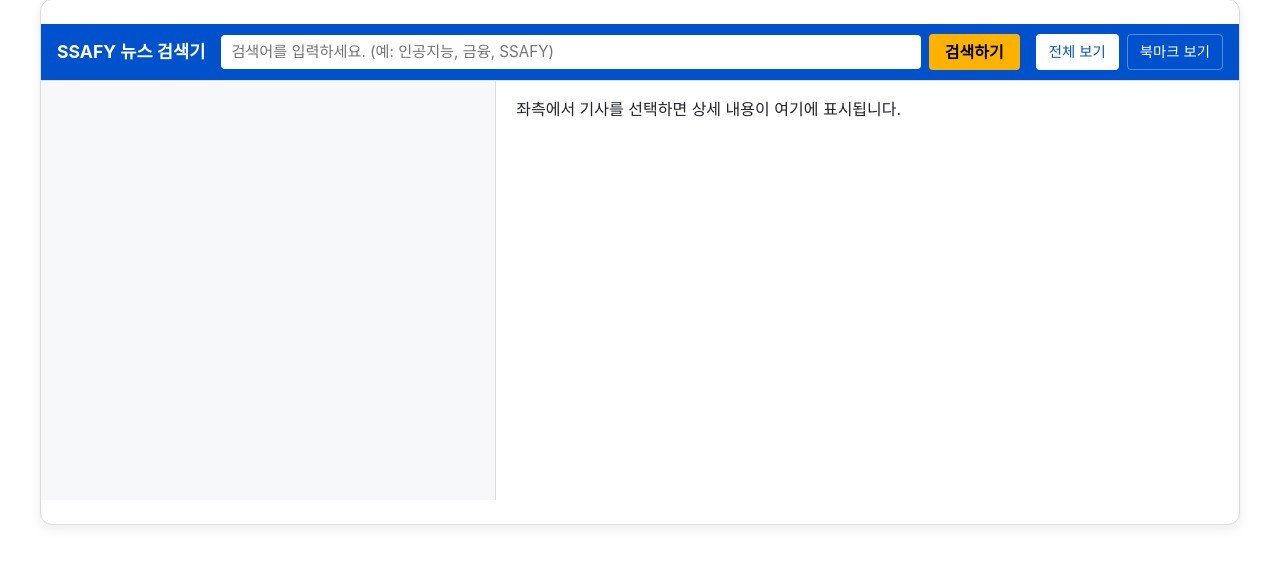
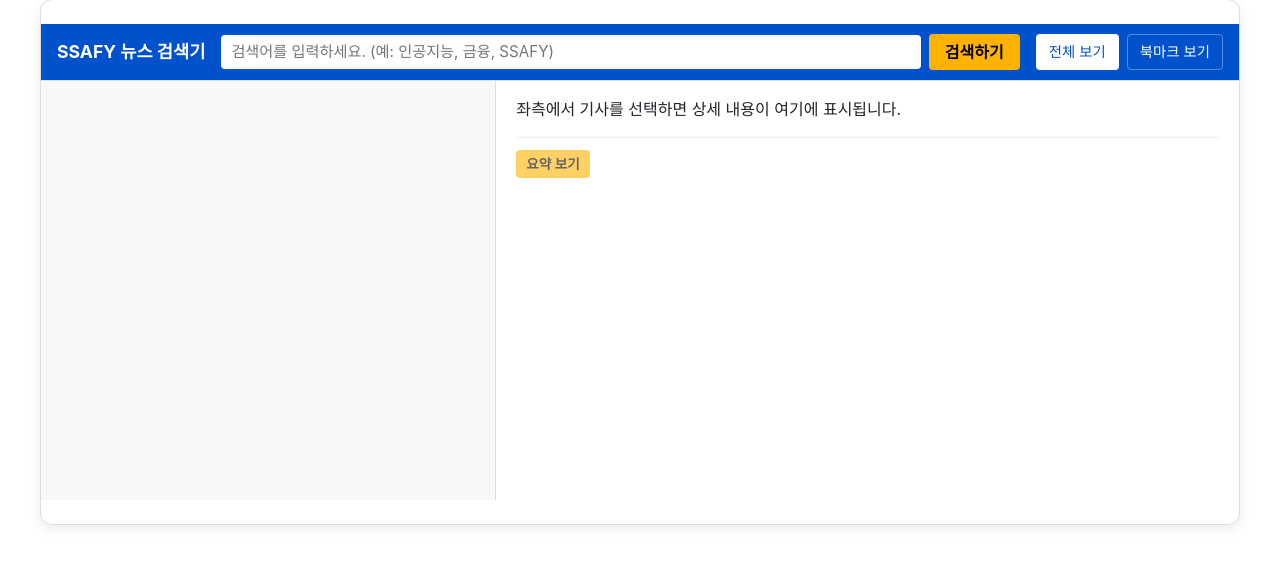
Before and after one commit to 14-2-kihyeon/-with-, a Django app: page /naver/ in a window 1280 px wide. Shown: the part 25-590 px from the top of the page. Run offline with Django 5.2, Linux system fonts and the light colour scheme; tables that the repository leaves empty hold one stand-in row (values such as "Sample post"); parts of the project's set-up code (start-up, migrations or seed data) failed here and were passed over.

Commit message:
naversearch ai챗까지 완

```diff
--- a/Finflow/settings.py
+++ b/Finflow/settings.py
@@ -22,6 +22,7 @@
 API_KEY = env('API_KEY')
 NAVER_CLIENT_ID = os.getenv("NAVER_CLIENT_ID")
 NAVER_CLIENT_SECRET = os.getenv("NAVER_CLIENT_SECRET")
+GMS_KEY = os.getenv("GMS_KEY")
 
 # Quick-start development settings - unsuitable for production
 # See https://docs.djangoproject.com/en/5.2/howto/deployment/checklist/
--- a/naversearch/static/naversearch/app.js
+++ b/naversearch/static/naversearch/app.js
@@ -1,3 +1,6 @@
+
+let currentMode = "all";
+let selectedNewsId = null;     // ★ 현재 선택된 뉴스 id
 // naversearch/static/naversearch/app.js
 
 document.addEventListener("DOMContentLoaded", () => {
@@ -5,11 +8,16 @@
   const searchInput = document.getElementById("search-input");
   const btnAll = document.getElementById("btn-all");
   const btnBookmark = document.getElementById("btn-bookmark");
+  const summaryBtn = document.getElementById("summary-btn");
+  const summaryContent = document.getElementById("summary-content");
 
-  // 처음 접속하면 전체 뉴스 목록 로딩
-  loadNewsList("all");
+  // 페이지 처음 접속: 전체보기 모드
+  currentMode = "all";
+  btnAll.classList.add("active");
+  btnBookmark.classList.remove("active");
+  loadNewsList(currentMode);
 
-  // 검색 버튼 클릭 시: 네이버 API 호출 + DB 저장 + 목록 갱신
+  // [검색하기] 버튼 (검색 후에는 항상 전체보기 모드로)
   searchBtn.addEventListener("click", async () => {
     const query = searchInput.value.trim();
     if (!query) {
@@ -18,13 +26,12 @@
     }
 
     try {
-      // 1) /api/news/search/ 호출해서 네이버 뉴스 → DB 저장
-      await axios.get("/api/news/search/", {
-        params: { q: query },
-      });
-
-      // 2) 저장 후 전체 목록 다시 불러오기
-      await loadNewsList("all");
+      await axios.get("/api/news/search/", { params: { q: query } });
+      // 검색 후에는 전체 리스트로 다시
+      currentMode = "all";
+      btnAll.classList.add("active");
+      btnBookmark.classList.remove("active");
+      await loadNewsList(currentMode);
     } catch (error) {
       console.error(error);
       alert("뉴스 검색 중 오류가 발생했습니다.");
@@ -38,19 +45,51 @@
     }
   });
 
-  // 전체 보기 버튼
+  // [전체 보기] 버튼 클릭
   btnAll.addEventListener("click", () => {
+    if (currentMode === "all") return;   // 이미 전체보기면 패스
+
+    currentMode = "all";
     btnAll.classList.add("active");
     btnBookmark.classList.remove("active");
-    loadNewsList("all");
+    loadNewsList(currentMode);
   });
 
-  // 북마크 보기 버튼 (지금은 구조만, 기능은 나중에 완성)
+  // [북마크 보기] 버튼 클릭
   btnBookmark.addEventListener("click", () => {
+    if (currentMode === "bookmark") return;
+
+    currentMode = "bookmark";
     btnBookmark.classList.add("active");
     btnAll.classList.remove("active");
-    loadNewsList("bookmark"); // 지금은 임시로 전체/북마크 구분 없이 동작시켜도 됨
+    loadNewsList(currentMode);
   });
+
+  // F06: [요약 보기] 버튼 클릭 시 GMS(OpenAI)로 요약 요청
+  summaryBtn.addEventListener("click", async () => {
+    if (!selectedNewsId) {
+      alert("먼저 기사를 선택해 주세요.");
+      return;
+    }
+
+    const originalText = summaryBtn.textContent;
+    summaryBtn.disabled = true;
+    summaryBtn.textContent = "요약 중...";
+    summaryContent.textContent = "";
+
+    try {
+      const res = await axios.post(`/api/news/${selectedNewsId}/summary/`);
+      const data = res.data;
+      summaryContent.textContent = data.summary || "요약 결과가 없습니다.";
+    } catch (error) {
+      console.error(error);
+      summaryContent.textContent = "요약 생성 중 오류가 발생했습니다.";
+    } finally {
+      summaryBtn.disabled = false;
+      summaryBtn.textContent = originalText;
+    }
+  });
+
 });
 
 
@@ -65,11 +104,11 @@
   const emptyMsgEl = document.getElementById("empty-message");
 
   try {
-    // 1) 전체 뉴스 목록 가져오기
+    // 1) DB에 저장된 전체 뉴스 가져오기
     const res = await axios.get("/api/news/");
     let newsList = res.data;
 
-    // 2) 북마크 보기 모드라면 is_bookmarked === true 만 필터링 (F05 연동)
+    // 2) 북마크 보기 모드라면 is_bookmarked == true 만 남기기
     if (mode === "bookmark") {
       newsList = newsList.filter((news) => news.is_bookmarked);
     }
@@ -77,6 +116,7 @@
     listEl.innerHTML = "";
 
     if (!newsList.length) {
+      // 기사 없을 때 처리
       emptyMsgEl.classList.remove("hidden");
       document.getElementById("news-detail").textContent =
         "좌측에서 기사를 선택하면 상세 내용이 여기에 표시됩니다.";
@@ -102,25 +142,21 @@
         (news.is_bookmarked ? "bookmarked" : "not-bookmarked");
       starBtn.innerText = "★";
 
-      // ★★★ 북마크 버튼 클릭 시: 서버에 토글 요청
+      // ★ 북마크 버튼 클릭 (F04)
       starBtn.addEventListener("click", async (event) => {
-        event.stopPropagation(); // li 클릭(상세보기)와 구분
+        event.stopPropagation(); // li 클릭(상세보기) 막기
 
         try {
           const res = await axios.post(`/api/news/${news.id}/bookmark/`);
           const updated = res.data;
           const isMarked = updated.is_bookmarked;
 
-          // 버튼 색상 갱신
+          // 버튼 색 갱신
           starBtn.classList.toggle("bookmarked", isMarked);
           starBtn.classList.toggle("not-bookmarked", !isMarked);
 
-          // 현재 '북마크 보기' 모드라면, 해제된 기사는 목록에서 제거해야 하므로 새로 로딩
-          const isBookmarkMode = document
-            .getElementById("btn-bookmark")
-            .classList.contains("active");
-
-          if (isBookmarkMode && !isMarked) {
+          // 현재 모드가 bookmark 인데 해제되면, 목록에서 제거해야 하므로 재로딩
+          if (currentMode === "bookmark" && !isMarked) {
             await loadNewsList("bookmark");
           }
         } catch (error) {
@@ -129,7 +165,7 @@
         }
       });
 
-      // 제목 클릭 시: 상세 API 호출 + active 스타일
+      // 제목 클릭 시: 상세 API 호출 + active 스타일 (F03)
       li.addEventListener("click", () => {
         document
           .querySelectorAll(".naver-news-item.active")
@@ -149,7 +185,7 @@
       }
     });
 
-    // 첫 번째 기사 자동 선택
+    // 3) 첫 번째 기사 자동 선택 + 상세 표시
     if (firstLi && firstId !== null) {
       firstLi.classList.add("active");
       loadNewsDetail(firstId);
@@ -193,8 +229,15 @@
 }
 
 
+// 선택된 뉴스 상세 + 요약 버튼 상태 초기화
 async function loadNewsDetail(id) {
   const detailEl = document.getElementById("news-detail");
+  const summaryBtn = document.getElementById("summary-btn");
+  const summaryContent = document.getElementById("summary-content");
+
+  selectedNewsId = id;          // ★ 현재 선택된 기사 기억
+  summaryBtn.disabled = false;  // 기사 선택되면 요약 버튼 활성화
+  summaryContent.textContent = ""; // 이전 요약 내용은 지움
 
   try {
     const res = await axios.get(`/api/news/${id}/`);
@@ -227,7 +270,7 @@
     detailEl.appendChild(bodyEl);
   } catch (error) {
     console.error(error);
-    alert("뉴스 상세를 불러오는 중 오류가 발생했습니다.");
+    detailEl.textContent = "뉴스 상세를 불러오는 중 오류가 발생했습니다.";
   }
 }
 
--- a/naversearch/static/naversearch/styles.css
+++ b/naversearch/static/naversearch/styles.css
@@ -196,3 +196,34 @@
 .naver-bookmark-btn.not-bookmarked {
   color: #ccc;     /* 회색 별 */
 }
+
+
+/* F06: 요약 보기 영역 */
+.naver-news-summary {
+  margin-top: 16px;
+  padding-top: 12px;
+  border-top: 1px solid #eee;
+}
+
+.naver-summary-btn {
+  padding: 4px 10px;
+  border-radius: 4px;
+  border: none;
+  background-color: #ffb300;
+  color: #000;
+  font-size: 0.85rem;
+  font-weight: 600;
+  cursor: pointer;
+}
+
+.naver-summary-btn:disabled {
+  opacity: 0.6;
+  cursor: not-allowed;
+}
+
+.naver-summary-content {
+  margin-top: 8px;
+  font-size: 0.9rem;
+  line-height: 1.4;
+  white-space: pre-wrap;
+}
--- a/naversearch/templates/naversearch/index.html
+++ b/naversearch/templates/naversearch/index.html
@@ -50,6 +50,16 @@
       <div id="news-detail" class="naver-news-detail">
         좌측에서 기사를 선택하면 상세 내용이 여기에 표시됩니다.
       </div>
+
+      <!-- F06: 뉴스 요약 영역 -->
+      <div id="news-summary" class="naver-news-summary">
+        <button id="summary-btn" class="naver-summary-btn" disabled>
+          요약 보기
+        </button>
+        <div id="summary-content" class="naver-summary-content">
+          <!-- 요약 결과가 여기에 표시됩니다. -->
+        </div>
+      </div>
     </section>
   </main>
 </div>
--- a/naversearch/urls.py
+++ b/naversearch/urls.py
@@ -1,5 +1,5 @@
 from django.urls import path
-from .views import news_search, news_list, news_home, news_detail, toggle_bookmark
+from .views import news_search, news_list, news_home, news_detail, toggle_bookmark, summarize_news
 
 urlpatterns = [
     # HTML 페이지
@@ -10,4 +10,5 @@
     path("news/", news_list, name="news-list"),             # /api/news/
     path("news/<int:pk>/", news_detail, name="news-detail"),  # F03
     path("news/<int:pk>/bookmark/", toggle_bookmark, name="news-bookmark"),  # ★ F04
+    path("news/<int:pk>/summary/", summarize_news, name="news-summary"),
 ]
--- a/naversearch/views.py
+++ b/naversearch/views.py
@@ -3,7 +3,7 @@
 from rest_framework.response import Response
 from rest_framework import status
 
-from .utils import search_and_save_news
+from .utils import search_and_save_news, summarize_news_text
 from .models import News
 from .serializers import NewsSerializer
 
@@ -88,3 +88,26 @@
 
     serializer = NewsSerializer(news)
     return Response(serializer.data, status=status.HTTP_200_OK)
+
+
+@api_view(["POST"])
+def summarize_news(request, pk):
+    try:
+        news = News.objects.get(pk=pk)
+    except News.DoesNotExist:
+        return Response(
+            {"detail": "존재하지 않는 기사입니다."},
+            status=status.HTTP_404_NOT_FOUND,
+        )
+
+    try:
+        summary = summarize_news_text(news.title, news.description, news.link)
+    except Exception as e:
+        # 디버깅용: 콘솔에도 찍고, 응답으로도 전달
+        print("=== SUMMARY ERROR ===", e)
+        return Response(
+            {"detail": f"요약 생성 중 오류: {e}"},
+            status=status.HTTP_500_INTERNAL_SERVER_ERROR,
+        )
+
+    return Response({"summary": summary}, status=status.HTTP_200_OK)
```
Also changed, not shown: naversearch/utils.py (+57 -1 lines).
